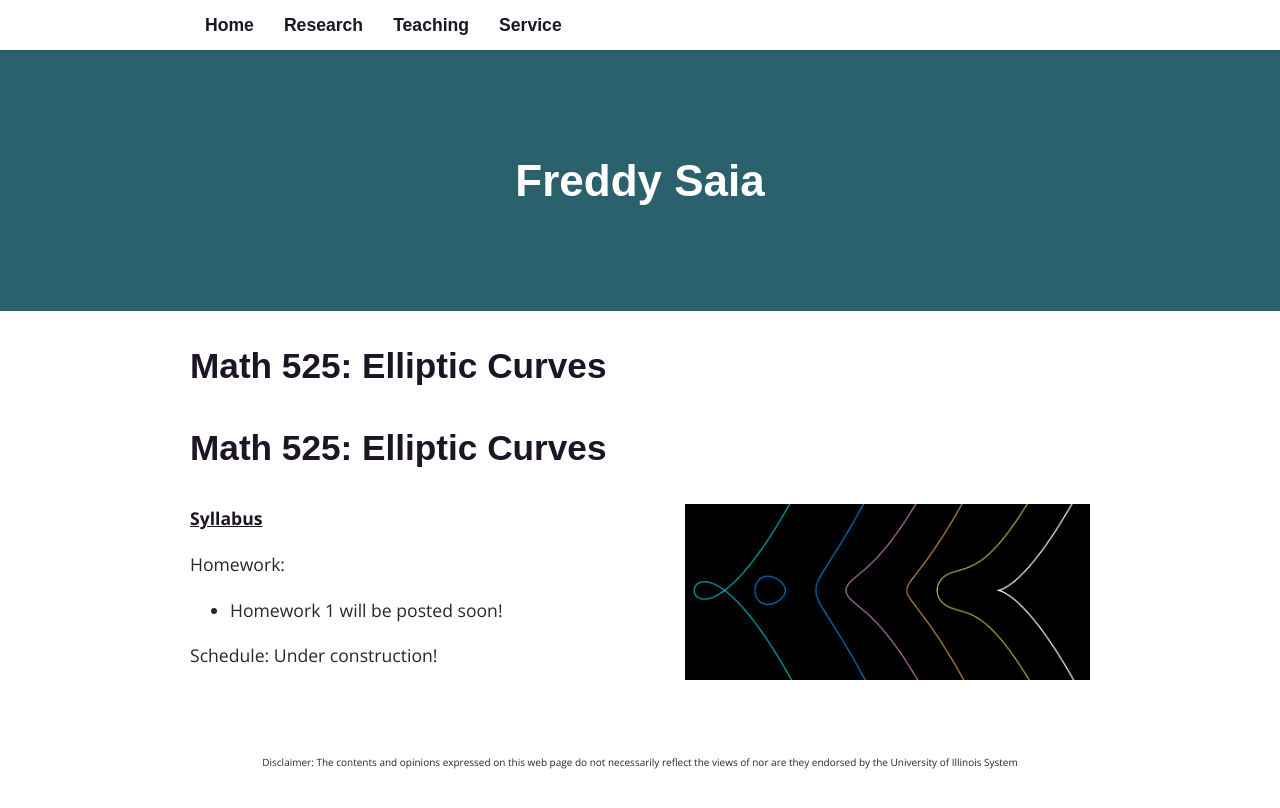
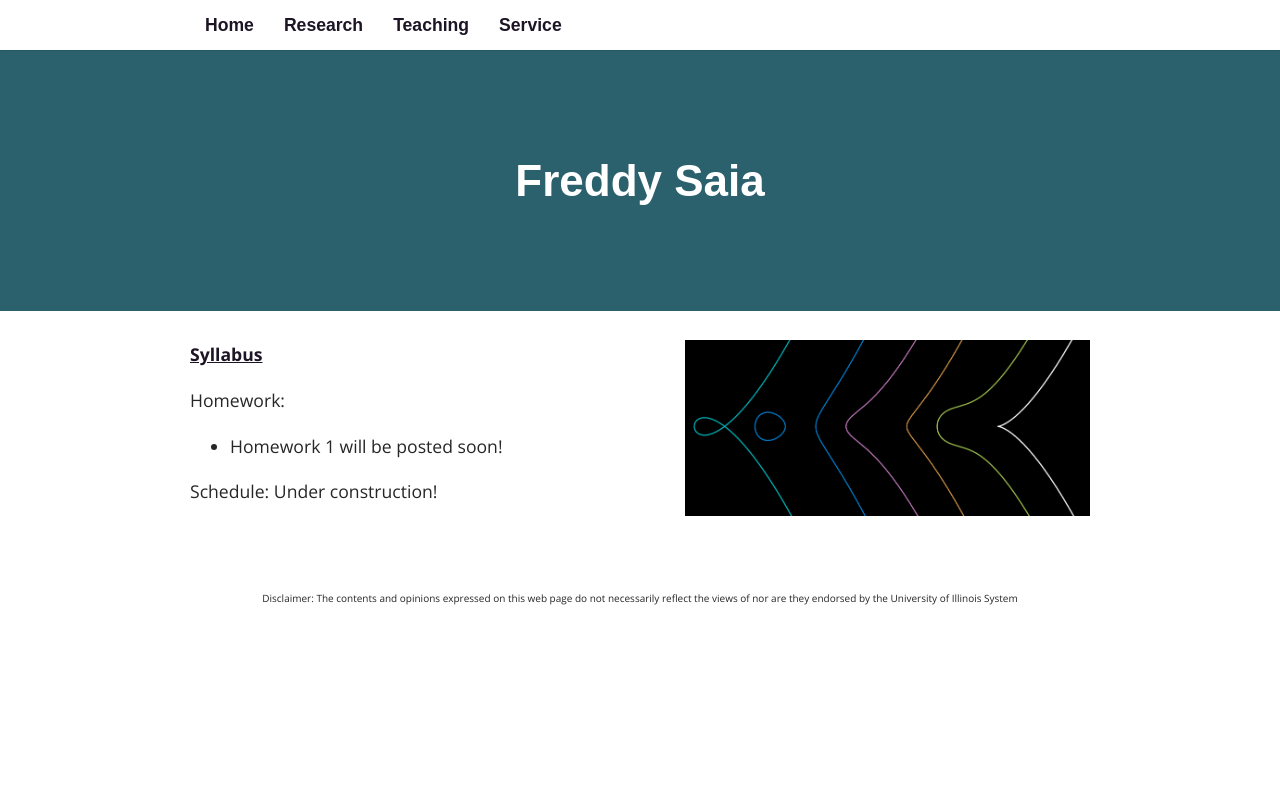
Before and after one commit to fsaia/site, a Jekyll site: the page built from _pages/05_math_525.md, in a window 1280 px wide. Shown: the top 808 px of the page. Built offline with Jekyll 4.4.1, drawn with Linux system fonts in a browser that asks for light colours; some web fonts are replaced; our own code applies the rules of GitHub Pages for plain Markdown files.

Commit message:
Add files via upload

```diff
--- a/_pages/05_math_525.md
+++ b/_pages/05_math_525.md
@@ -5,8 +5,6 @@
 permalink: /math_525/
 exclude: true
 ---
-
-## Math 525: Elliptic Curves
 
 <img src='EC.png' style="float:right; width:45%; margin:0px;"/>
 
```
